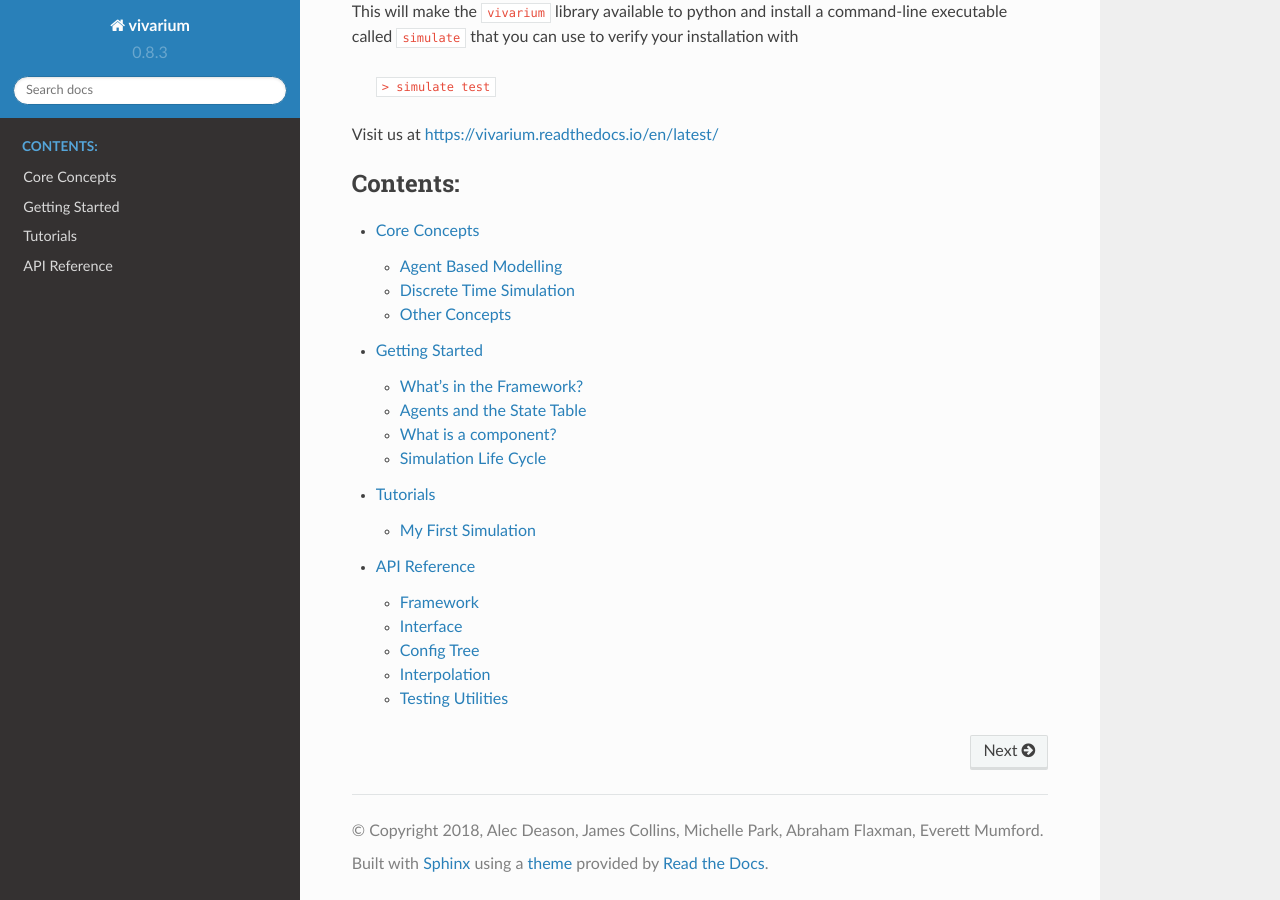
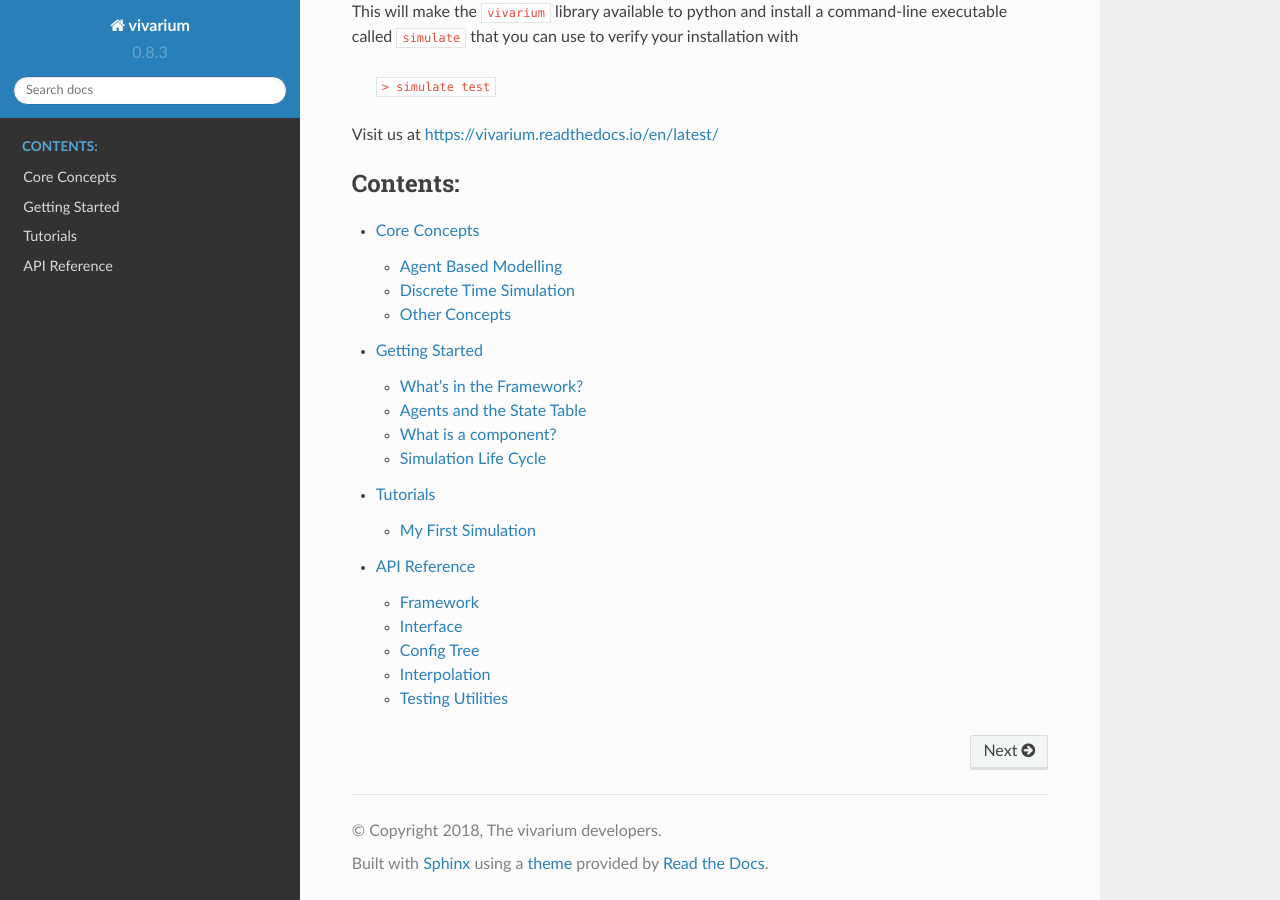
Before and after one commit to ihmeuw/vivarium, a Sphinx documentation site: the page built from docs/source/index.rst, in a window 1280 px wide and 900 px high, scrolled down 545 px. Built offline with Sphinx 7.4.7 and the Read the Docs theme 2.0.0, drawn with Linux system fonts in a browser that asks for light colours; the version number is read from the project's files by our own code.

Commit message:
Doc updates

```diff
--- a/docs/source/conf.py
+++ b/docs/source/conf.py
@@ -18,19 +18,24 @@ import os
 import sys
 
 import vivarium
+src_dir = os.path.dirname(vivarium.__file__)
+
+about = {}
+with open(os.path.join(src_dir, "__about__.py")) as f:
+    exec(f.read(), about)
 
 sys.path.insert(0, os.path.abspath('..'))
 
 # -- Project information -----------------------------------------------------
 
-project = 'vivarium'
-copyright = '2018, Alec Deason, James Collins, Michelle Park, Abraham Flaxman, Everett Mumford'
-author = 'Alec Deason, James Collins, Michelle Park, Abraham Flaxman, Everett Mumford'
+project = about['__title__']
+copyright = f'2018, {about["__author__"]}'
+author = about["__author__"]
 
 # The short X.Y version.
-version = ''
+version = about["__version__"]
 # The full version, including alpha/beta/rc tags.
-release = vivarium.__version__
+release = about["__version__"]
 
 
 # -- General configuration ------------------------------------------------
```
